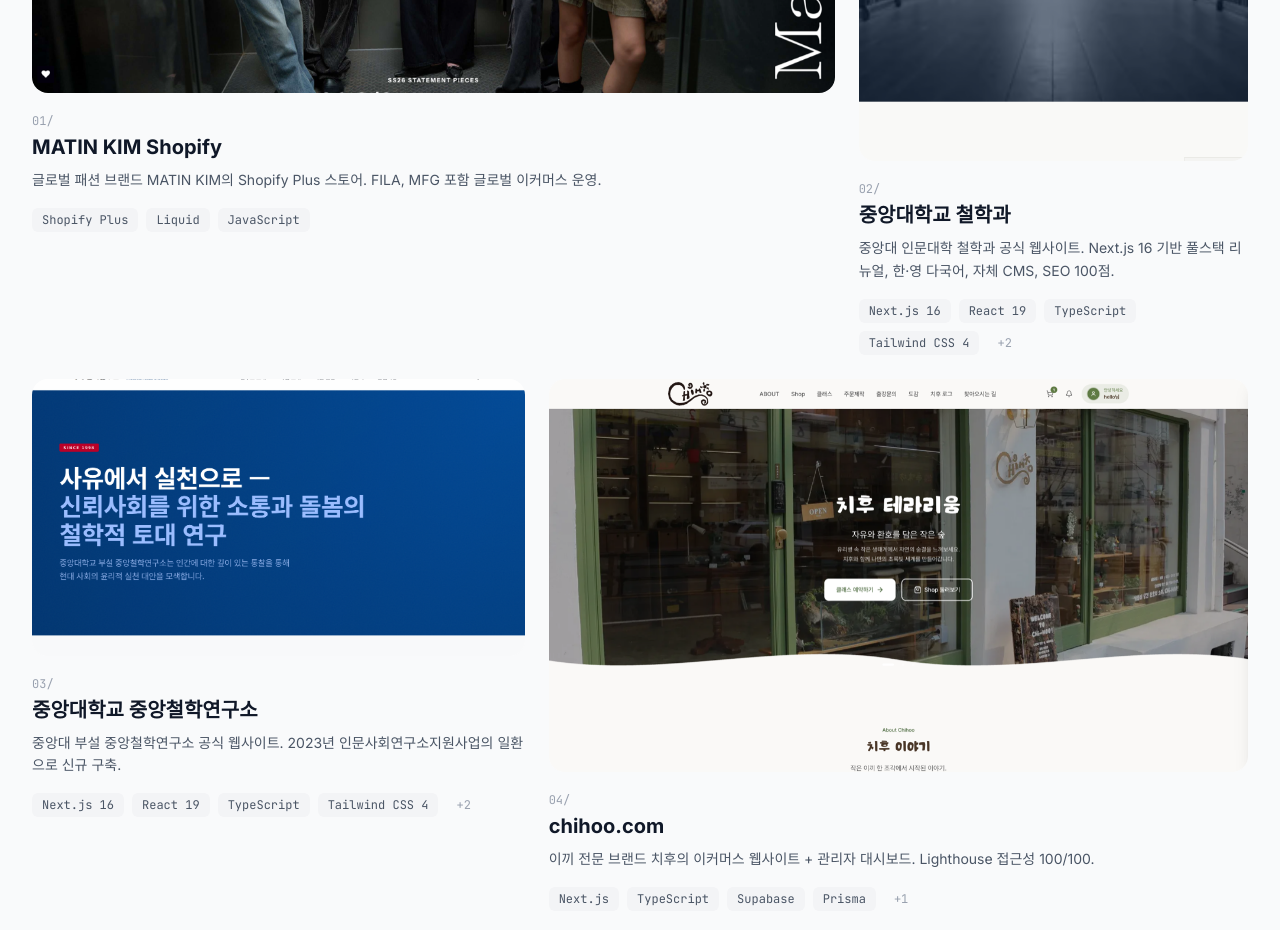
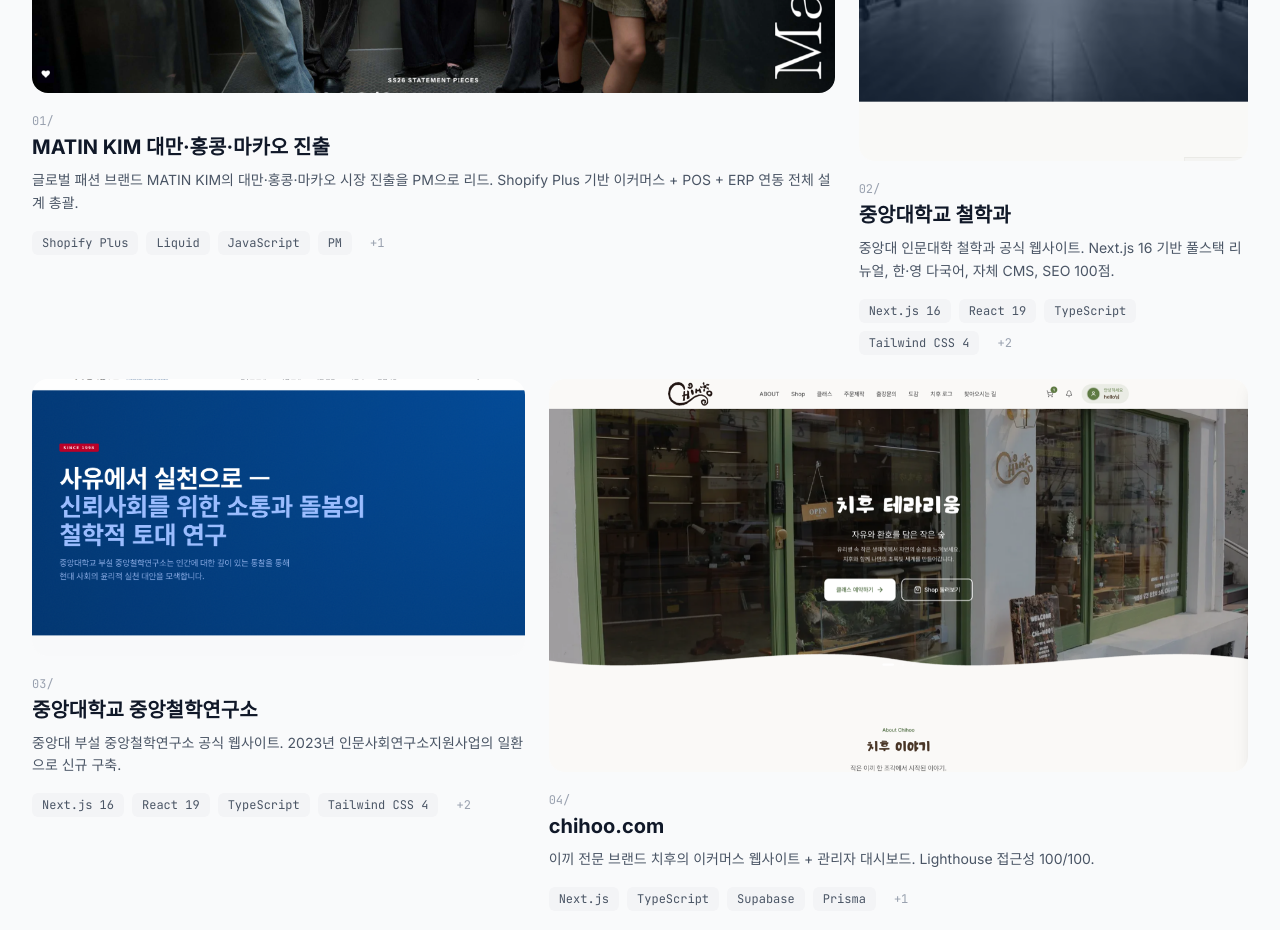
Before and after one commit to ej-rarus/leeeunjae.com, a Next.js app: page /projects in a window 1280 px wide. Shown: the part 780-1710 px from the top of the page. Built offline with nearby package versions, Linux system fonts and the light colour scheme; a web font is replaced by a local one.

Commit message:
feat(projects): reframe MATIN KIM as Taiwan/HK/Macau expansion PM lead

```diff
--- a/data/projects.ts
+++ b/data/projects.ts
@@ -28,23 +28,26 @@
 export const projects: Project[] = [
   {
     id: "matin-kim-shopify",
-    title: "MATIN KIM Shopify",
-    description: "글로벌 패션 브랜드 MATIN KIM의 Shopify Plus 스토어. FILA, MFG 포함 글로벌 이커머스 운영.",
-    technologies: ["Shopify Plus", "Liquid", "JavaScript"],
+    title: "MATIN KIM 대만·홍콩·마카오 진출",
+    description: "글로벌 패션 브랜드 MATIN KIM의 대만·홍콩·마카오 시장 진출을 PM으로 리드. Shopify Plus 기반 이커머스 + POS + ERP 연동 전체 설계 총괄.",
+    technologies: ["Shopify Plus", "Liquid", "JavaScript", "PM", "Spec Ownership"],
     gradientFrom: "from-gray-900",
     gradientTo: "to-gray-700",
     iconType: "portfolio",
     category: "development",
     thumbnail: "/images/portfolio/screenshot-matinkim.png",
     detail: {
-      problem: "글로벌 패션 브랜드의 홍콩/마카오/대만 시장 진출을 위한 통합 이커머스 플랫폼 필요.",
-      solution: "Shopify Plus 기반으로 다국가/다통화 스토어를 구축하고, 회원 등급 시스템과 POS 연동 아키텍처를 설계.",
+      problem: "MATIN KIM은 국내 시장에서 입지를 굳혔으나, 동아시아권(대만·홍콩·마카오) 진출은 현지 통화·회원·결제·물류·POS 운영이 모두 분리되어 단순 스토어 복제로는 불가능한 상황이었습니다. 현지 파트너·본사 운영팀·개발팀을 동시에 정렬하고 일정·범위·리스크를 통합 관리할 PM 리드가 필요했습니다.",
+      solution: "PM으로서 진출 전략부터 시스템 설계·일정 관리·런칭까지 단독 리드. Shopify Plus 다국가 스토어 구조를 설계하고, 회원 등급·POS·ERP 연동까지 본사·현지·개발팀 간 의사결정과 산출물 흐름을 통합. 회의록 → 기능정의서 → 화면정의서 → WBS 체계를 정착시켜 다자 협업 비용을 크게 절감했습니다.",
       features: [
-        "FILA, MATIN KIM, MFG 브랜드 글로벌 이커머스 운영",
-        "홍콩·대만 이원화 회원 등급 시스템",
-        "POS 주문 아키텍처 설계 + ERP 연동",
+        "동아시아 3개 시장(대만·홍콩·마카오) 진출 프로젝트 단독 PM 리드",
+        "Shopify Plus 다국가·다통화 스토어 아키텍처 설계",
+        "본사 회원 등급 체계와 현지 등급의 이원화 구조 정의",
+        "POS 주문 아키텍처 설계 + ERP·물류 연동 흐름 정의",
+        "본사·현지 파트너·개발 벤더 간 요구사항 정렬, 우선순위·일정 통제",
+        "회의록 → 기능정의서 → 화면정의서 → WBS 표준 워크플로우 정착",
       ],
-      role: "PM · 기획",
+      role: "PM · 프로젝트 총괄 리드",
       duration: "2025.12 ~ 진행 중",
     },
   },
```
